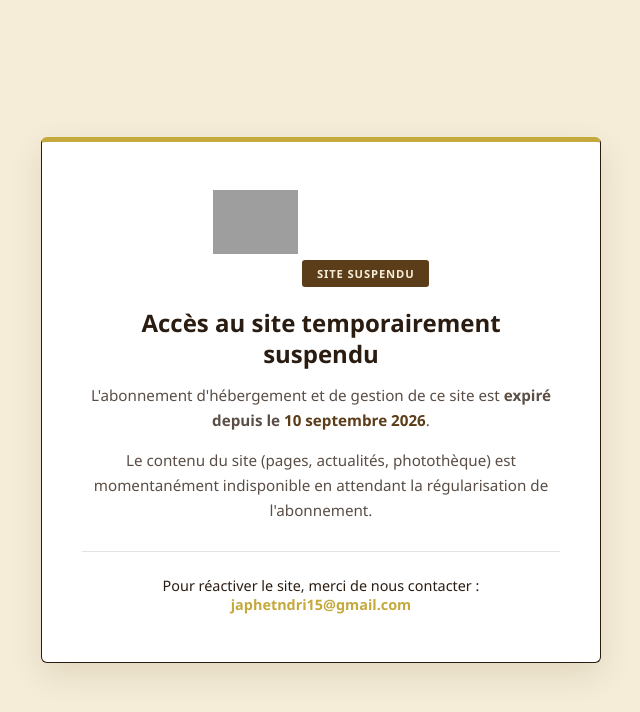
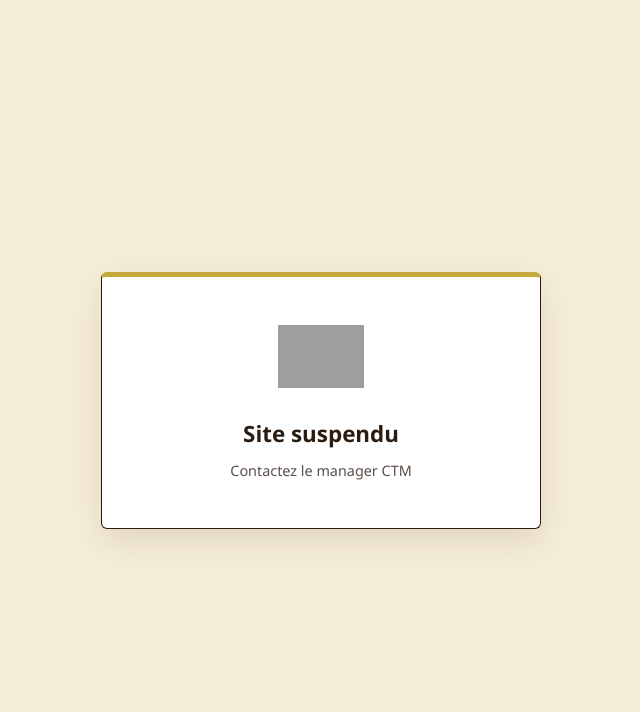
Before and after one commit to Jcalixte24/projet-le-miri, a plain HTML site: page suspendu.html in a window 1280 px wide. Shown: the whole page, without its empty margins (319-959 px from the left). Drawn offline with Linux system fonts and the light colour scheme; grey boxes are pictures that could not be loaded.

Commit message:
Make suspension page generic, keep details behind admin login
Public suspendu.html now only shows "Site suspendu" + a generic
"Contactez le manager CTM" line — no email address, no subscription
detail exposed to the school's site visitors. The admin panel keeps
/admin and its cms.js reachable through the suspension redirect, and
shows the full detail (expiry date, reactivation contact) only after
a successful admin login, in the sidebar.

Co-Authored-By: Claude Sonnet 5 <noreply@anthropic.com>

```diff
--- a/suspendu.html
+++ b/suspendu.html
@@ -23,7 +23,7 @@
     border:1.5px solid #2A1C11;
     border-top:5px solid #C4A93D;
     border-radius:6px;
-    max-width:560px;
+    max-width:440px;
     width:100%;
     padding:3rem 2.5rem;
     text-align:center;
@@ -36,68 +36,23 @@
     object-fit:contain;
     margin-bottom:1.5rem;
   }
-  .badge{
-    display:inline-block;
-    background:#5C3D1A;
-    color:#F5EDD8;
-    font-size:.7rem;
-    font-weight:700;
-    letter-spacing:.08em;
-    text-transform:uppercase;
-    padding:.35rem .9rem;
-    border-radius:3px;
-    margin-bottom:1.25rem;
-  }
   h1{
-    font-size:1.5rem;
+    font-size:1.4rem;
     font-weight:700;
     color:#2A1C11;
-    margin-bottom:.9rem;
-    line-height:1.3;
+    margin-bottom:.75rem;
   }
   p{
-    font-size:.95rem;
+    font-size:.9rem;
     color:#5A4E46;
-    line-height:1.65;
-    margin-bottom:.9rem;
-  }
-  .date{
-    font-weight:700;
-    color:#5C3D1A;
-  }
-  .contact{
-    margin-top:1.75rem;
-    padding-top:1.5rem;
-    border-top:1px solid rgba(42,28,17,.12);
-    font-size:.9rem;
-  }
-  .contact a{
-    color:#C4A93D;
-    font-weight:700;
-    text-decoration:none;
-  }
-  .contact a:hover{
-    text-decoration:underline;
   }
 </style>
 </head>
 <body>
   <div class="card">
     <img class="logo" src="https://static.wixstatic.com/media/568692_f9b4440e8b2e4586bd61ffab50a3f1d2~mv2.jpg" alt="Logo Groupe Scolaire Le Miri" onerror="this.style.display='none'">
-    <div class="badge">Site suspendu</div>
-    <h1>Accès au site temporairement suspendu</h1>
-    <p>
-      L'abonnement d'hébergement et de gestion de ce site est
-      <strong>expiré depuis le <span class="date">10 septembre 2026</span></strong>.
-    </p>
-    <p>
-      Le contenu du site (pages, actualités, photothèque) est momentanément
-      indisponible en attendant la régularisation de l'abonnement.
-    </p>
-    <div class="contact">
-      Pour réactiver le site, merci de nous contacter :<br>
-      <a href="mailto:japhetndri15@gmail.com">japhetndri15@gmail.com</a>
-    </div>
+    <h1>Site suspendu</h1>
+    <p>Contactez le manager CTM</p>
   </div>
 </body>
 </html>
```
Also changed, not shown: admin/index.html (+11 -0 lines), 1 other file.
